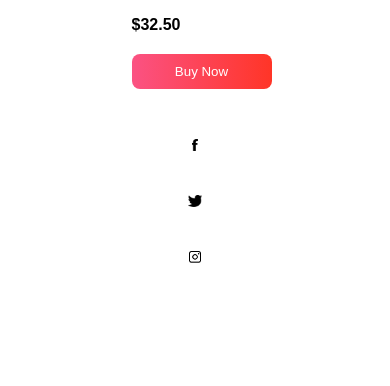
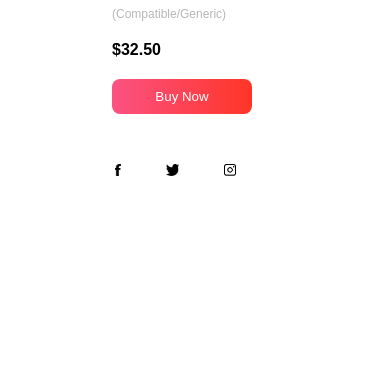
Before and after one commit to HariSunil/Playstation, a plain HTML site: page index.html in a window 390 px wide. Shown: the part 458-844 px from the top of the page. Drawn offline with Linux system fonts and the light colour scheme.

Commit message:
updated mobile responsive

```diff
--- a/style.css
+++ b/style.css
@@ -144,7 +144,11 @@ button:hover{
 .links{
     text-align: center;
 }
-@media only screen and (max-width:700px){
+@media screen and (min-width:340px) and (max-width:720px){
+    .container{
+        width:90%;
+        padding-inline:80px;
+    }
      nav ul{
         width:100%;
         background: linear-gradient(#ff54a2,#ff575a);
```
